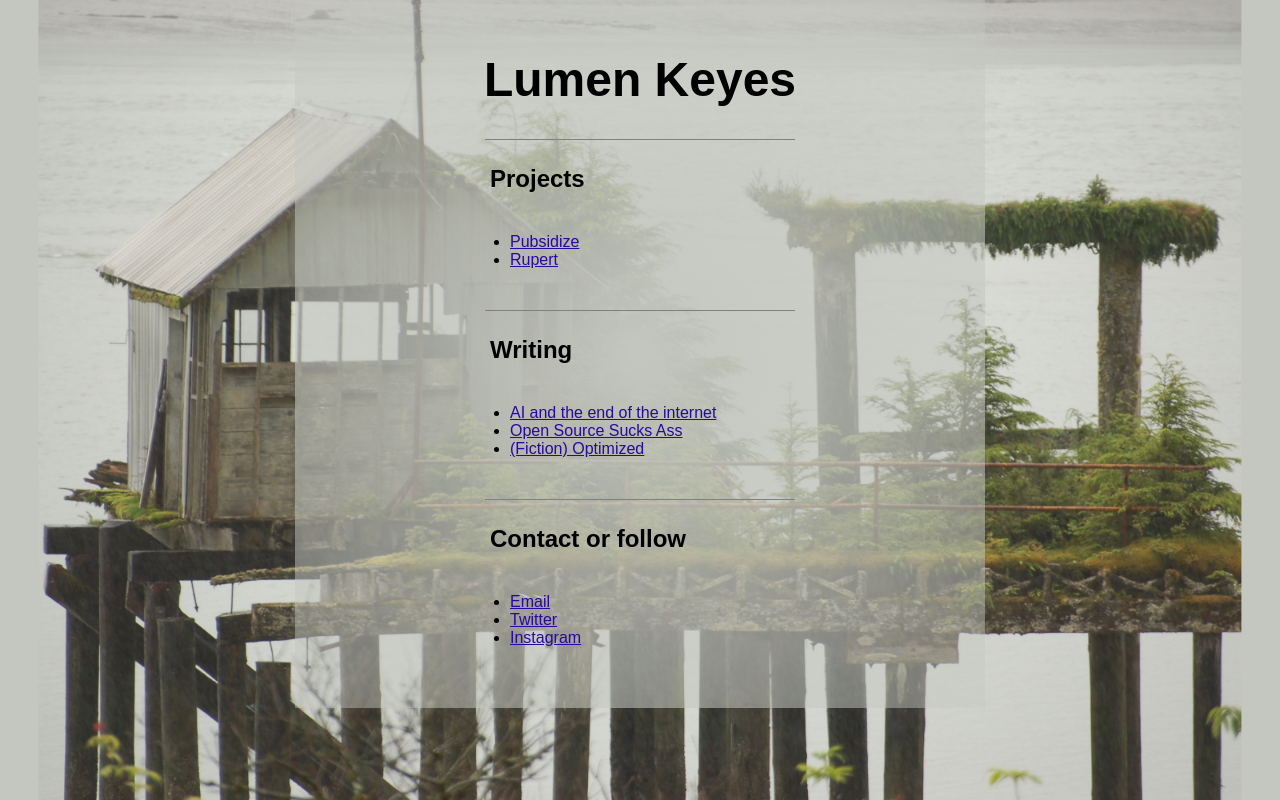
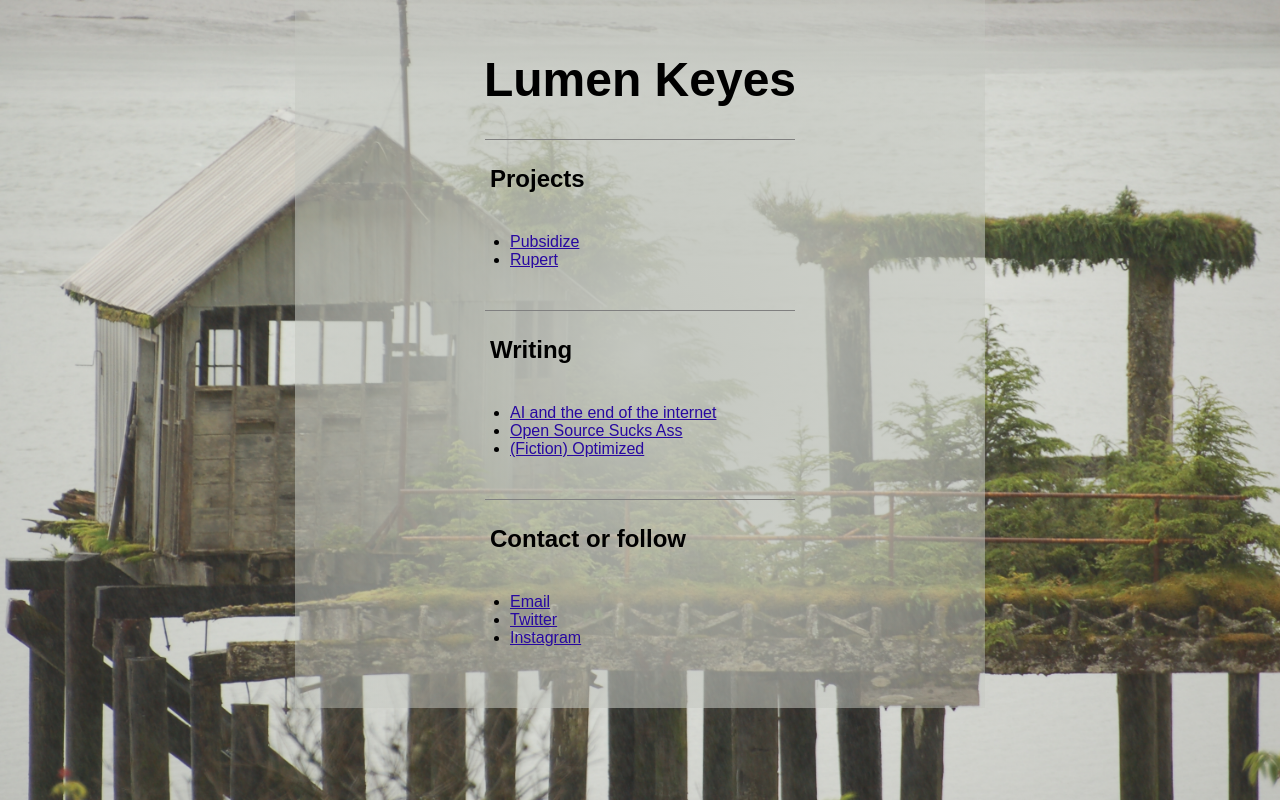
Before and after one commit to lumenkeyes/lumenkeyes, a PHP site: page / in a window 1280 px wide. Run offline with PHP 8.4, Linux system fonts and the light colour scheme.

Commit message:
background change again
make the background image a property of the body instead of an img element

```diff
--- a/default.css
+++ b/default.css
@@ -9,6 +9,8 @@ body {
 	font-size: 12pt;
 	text-align: center;
 	overflow: hidden;
+	background-size: cover;
+	background-repeat: no-repeat;
 }
 #overflowWrapper {
 	overflow-x: hidden;
@@ -25,6 +27,7 @@ html {
 	z-index: -1;
 	height: auto;
 	width: 100%;
+	transform: scale(1);
 }
 
 a {
--- a/index.html
+++ b/index.html
@@ -7,7 +7,7 @@
 	<link id="stylesheet" rel="stylesheet" type="text/css" href="default.css">
       <meta content="width=device-width, initial-scale=1" name="viewport" />
 </head>
-<body cz-shortcut-listen="true">
+<body cz-shortcut-listen="true" background="OVERGROWN.JPG">
     <div id="overflowWrapper">
 	<div class="centreBody">
 			<h1>
@@ -39,6 +39,5 @@
             </div>
             </div>
 	</div>
-    <img src="OVERGROWN.JPG" id="background"/>
     </div>
 </body></html>
```
